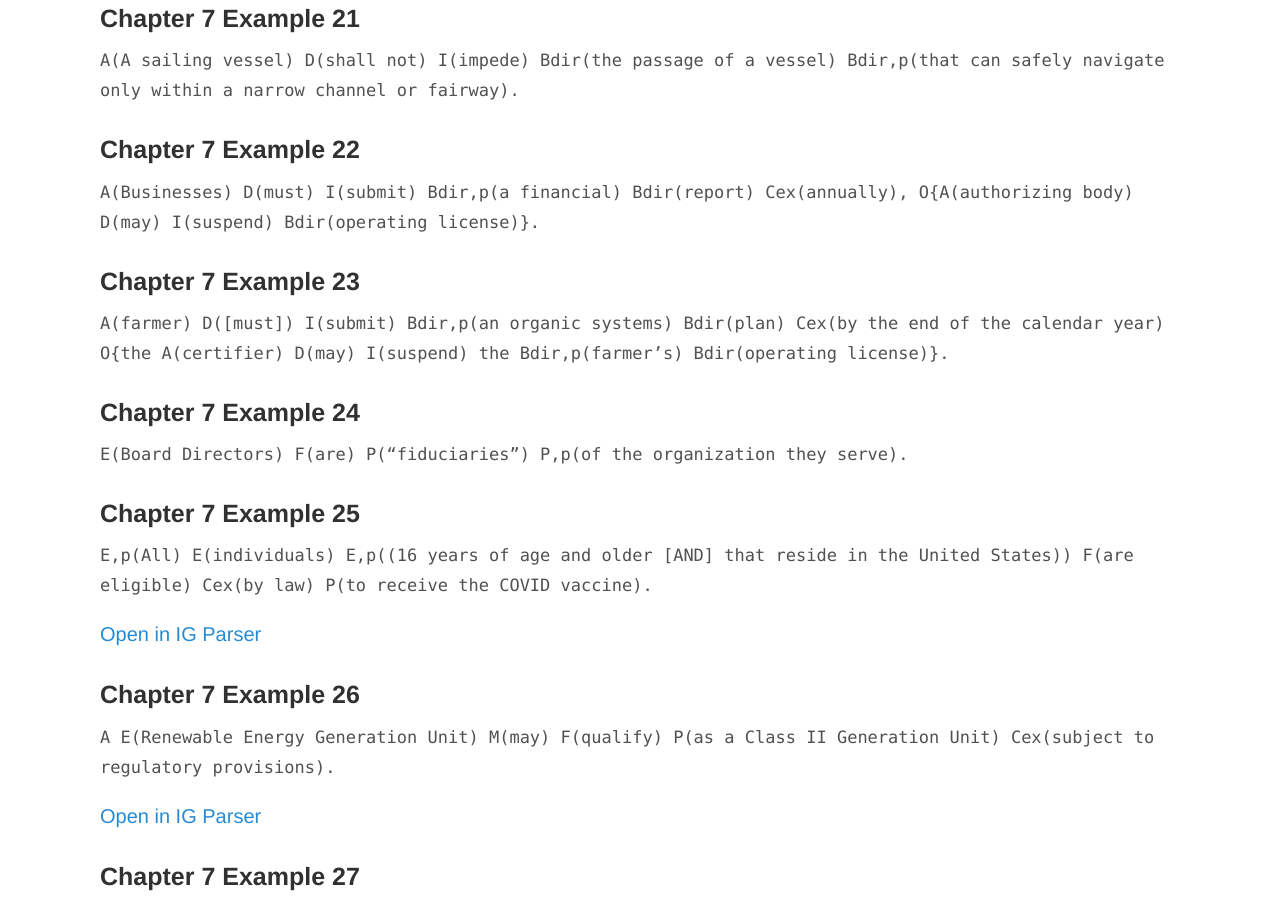
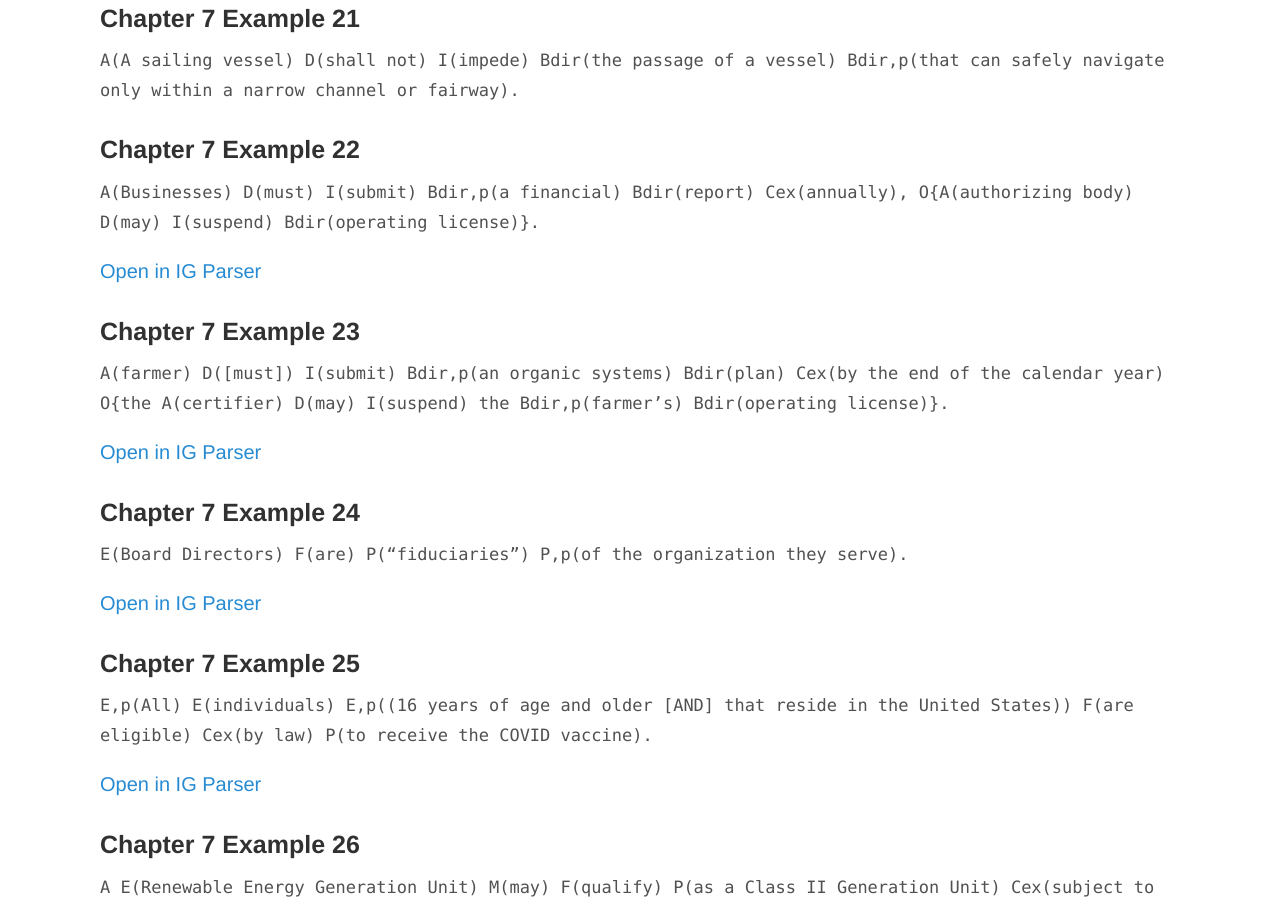
Before and after one commit to InstitutionalGrammar/IG-Book, a Jekyll site: the page built from book-examples.md, in a window 1280 px wide and 900 px high, scrolled down 2700 px. Built offline with Jekyll 4.4.1, drawn with Linux system fonts in a browser that asks for light colours; part of the change alters nothing that is shown.

Commit message:
Update book-examples.md

````diff
--- a/book-examples.md
+++ b/book-examples.md
@@ -117,15 +117,21 @@ title: IG Book
 
 ```A(Businesses) D(must) I(submit) Bdir,p(a financial) Bdir(report) Cex(annually), O{A(authorizing body) D(may) I(suspend) Bdir(operating license)}.```
 
+[Open in IG Parser](http://128.39.143.144:4040/?rawStmt=Businesses%20must%20submit%20a%20financial%20report%20annually,%20or%20else%20authorizing%20body%20may%20suspend%20operating%20license.&codedStmt=A(Businesses)%20D(must)%20I(submit)%20Bdir,p(a%20financial)%20Bdir(report)%20Cex(annually),%20O{A(authorizing%20body)%20D(may)%20I(suspend)%20Bdir(operating%20license)}.&stmtId=1)
+
 <a name="ed1ch7ex23"></a>
 ### Chapter 7 Example 23
 
 ```A(farmer) D([must]) I(submit) Bdir,p(an organic systems) Bdir(plan) Cex(by the end of the calendar year) O{the A(certifier) D(may) I(suspend) the Bdir,p(farmer’s) Bdir(operating license)}.```
 
+[Open in IG Parser](http://128.39.143.144:4040/?rawStmt=If%20farmer%20fails%20to%20submit%20an%20organic%20system%27s%20plan%20by%20the%20end%20of%20the%20calendar%20year,%20the%20certifier%20may%20suspend%20farmer%E2%80%99s%20operating%20license.&codedStmt=A(farmer)%20D([must])%20I(submit)%20Bdir,p(an%20organic%20systems)%20Bdir(plan)%20Cex(by%20the%20end%20of%20the%20calendar%20year)%20O{the%20A(certifier)%20D(may)%20I(suspend)%20the%20Bdir,p(farmer%E2%80%99s)%20Bdir(operating%20license)}.&stmtId=1)
+
 <a name="ed1ch7ex24"></a>
 ### Chapter 7 Example 24
 
 ```E(Board Directors) F(are) P(“fiduciaries”) P,p(of the organization they serve).```
+
+[Open in IG Parser](http://128.39.143.144:4040/?rawStmt=Board%20Directors%20are%20%E2%80%9Cfiduciaries%E2%80%9D%20of%20the%20organization%20they%20serve.&codedStmt=E(Board%20Directors)%20F(are)%20P(%E2%80%9Cfiduciaries%E2%80%9D)%20P,p(of%20the%20organization%20they%20serve).&stmtId=1)
 
 <a name="ed1ch7ex25"></a>
 ### Chapter 7 Example 25
````
